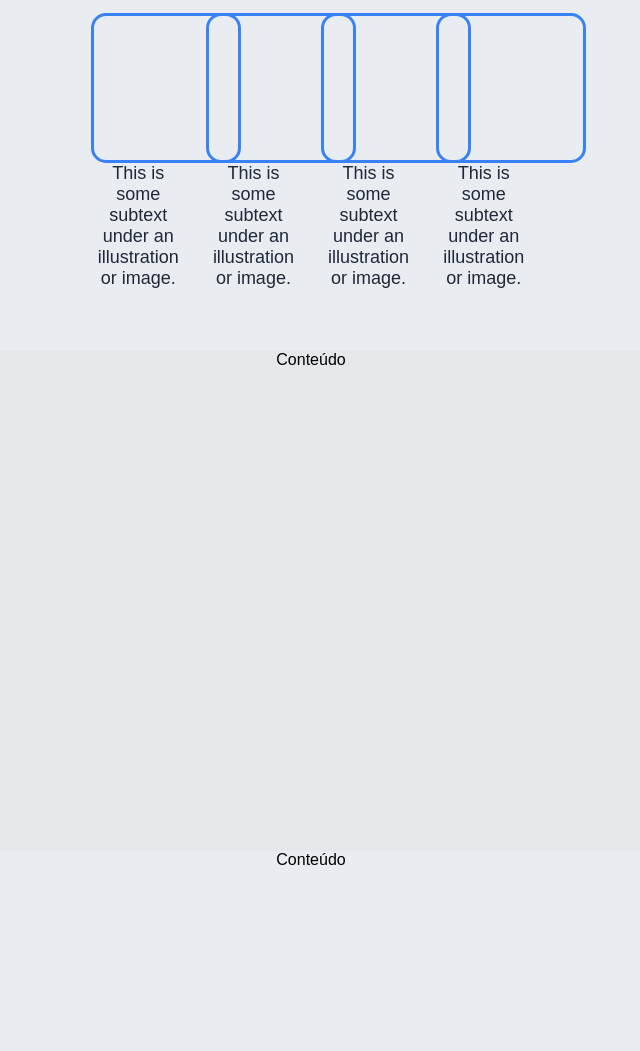
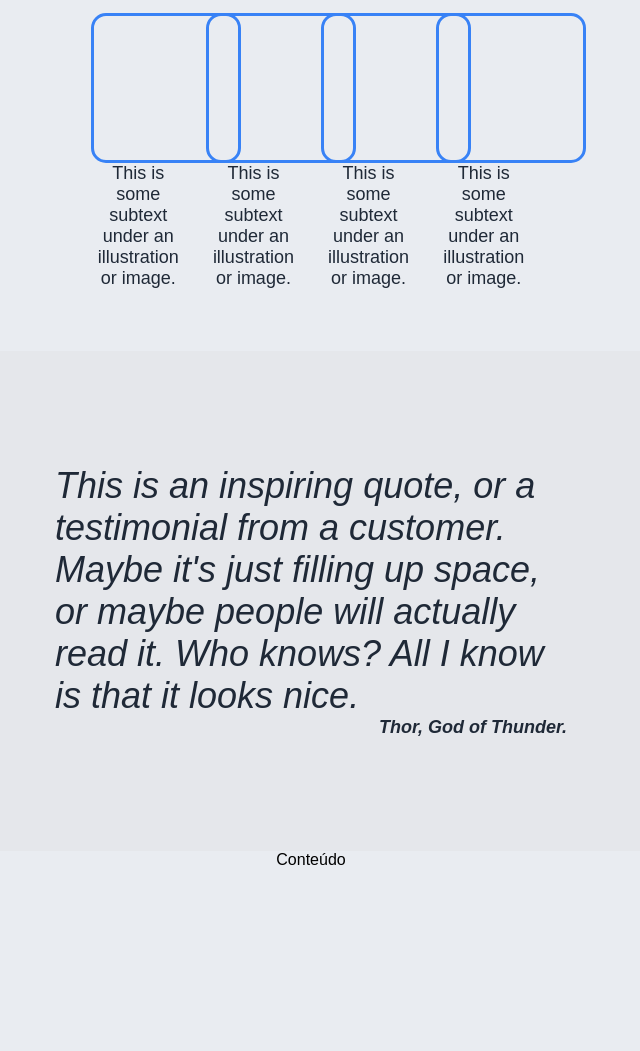
Before and after one commit to Josinaldo-Jr/odin-landing-page, a plain HTML site: page index.html in a window 1280 px wide. Shown: the part 525-1576 px from the top of the page, without its empty margins (329-969 px from the left). Drawn offline with Linux system fonts and the light colour scheme.

Commit message:
Add style to section two and arrange elements

```diff
--- a/index.html
+++ b/index.html
@@ -11,6 +11,7 @@
 
 <body>
     <main>
+        <!--Menu Bar-->
         <nav>
             <div class="logo-header">Header Logo</div>
             <ul class="menu">
@@ -25,6 +26,8 @@
                 </li>
             </ul>
         </nav>
+
+        <!-- Header -->
         <header>
             <div class="content-header">
                 <h1>
@@ -32,13 +35,15 @@
                     awesome!
                 </h1>
                 <p>
-                    It is a long established fact that a reader will be distracted by the readable content of a page when looking at its layout.
+                    It is a long established fact that a reader will be distracted by the readable content of a page
+                    when looking at its layout.
                 </p>
                 <input type="button" value="Sign up">
             </div>
             <div class="img-header">Image-Header</div>
         </header>
 
+        <!-- Section One -->
         <section class="one">
             <h2>Some random information.</h2>
             <div class="content-one">
@@ -76,10 +81,24 @@
                     or image.
                 </p>
             </div>
+        </section>
 
+        <!-- Section Two -->
+        <section class="two">
+            <div class="content-two">
+                <p>
+                    This is an inspiring quote, or a testimonial from a customer. Maybe it's just
+                    filling up space, or maybe people will actually read it. Who knows? All I know is that it looks nice.
+                </p>
+
+                <p style="font-size: 18px; text-align: right; font-weight: bold;">Thor, God of Thunder.</p>
+
+            </div>
         </section>
-        <section class="two">Conteúdo</section>
+
+        <!-- Section Three -->
         <section class="three">Conteúdo</section>
+        <!-- Footer -->
         <footer>Rodapé</footer>
     </main>
 </body>
--- a/style.css
+++ b/style.css
@@ -103,7 +103,6 @@ header {
 }
 
 /*Section*/
-
 section {
     width: 100%;
     height: 500px;
@@ -114,6 +113,7 @@ section {
     flex-wrap: wrap;
 }
 
+/*Section One*/
 .one h2 {
     width: 100%;
     height: 10%;
@@ -122,7 +122,6 @@ section {
     font-style: extra-bold;
     color: #1f2937;
     margin-top: 50px;
-
 }
 
 .content-one {
@@ -132,9 +131,6 @@ section {
     color: #1f2937;
     padding: 10px;
     margin: 0;
-
-
-
 }
 
 .box {
@@ -142,12 +138,23 @@ section {
     height: 150px;
     border: solid 3px #3882f6;
     border-radius: 10%;
+}
+
+/*Section Two*/
+.two {
+    background: #e5e7eb;
+    align-items: center;
+}
+
+.content-two {
+    width: 40%;
+    color: #1f2937;
+    font-size: 36px;
+    font-style: italic;
+    font-weight: lighter;
 
 }
 
-.two {
-    background: #e5e7eb;
-}
 
 footer {
     width: 100%;
```
